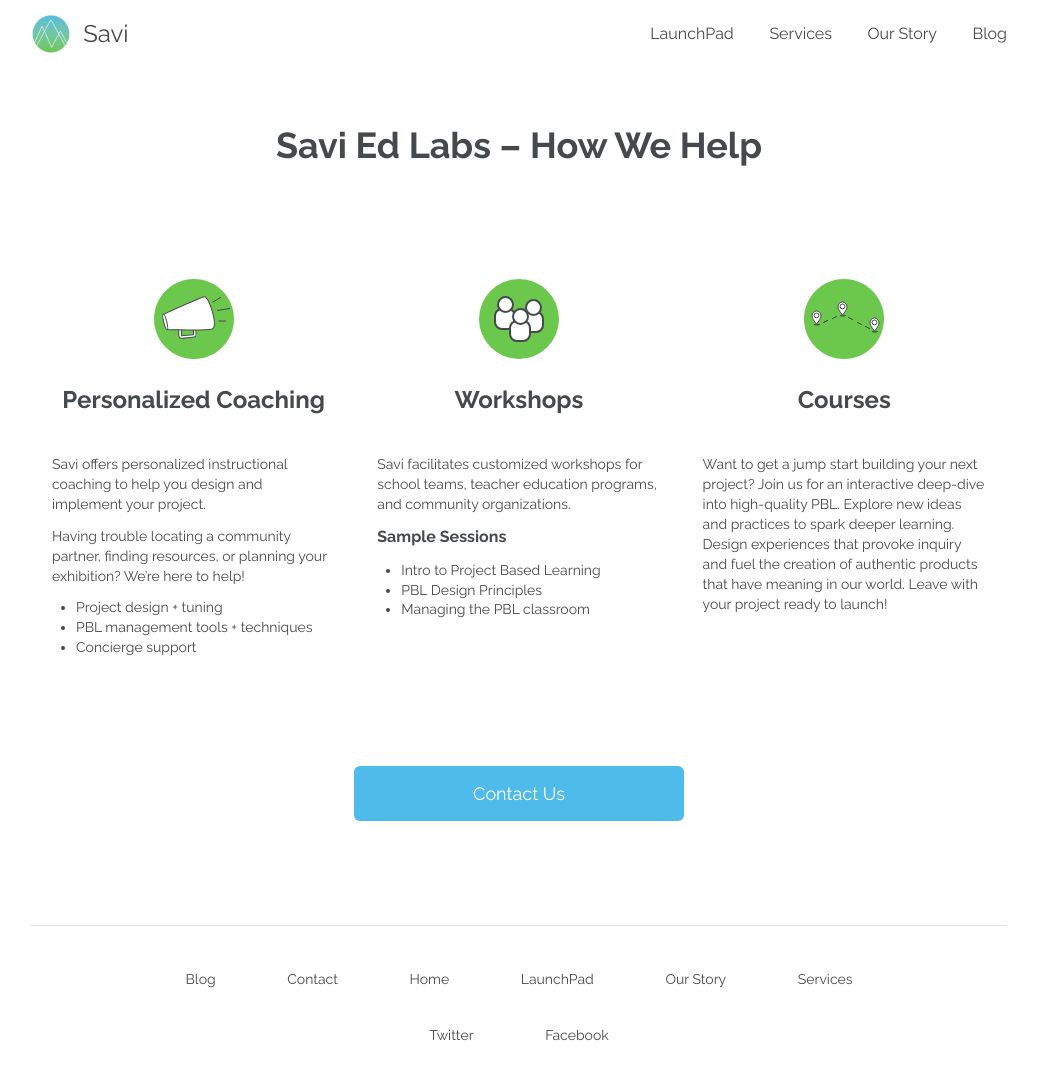
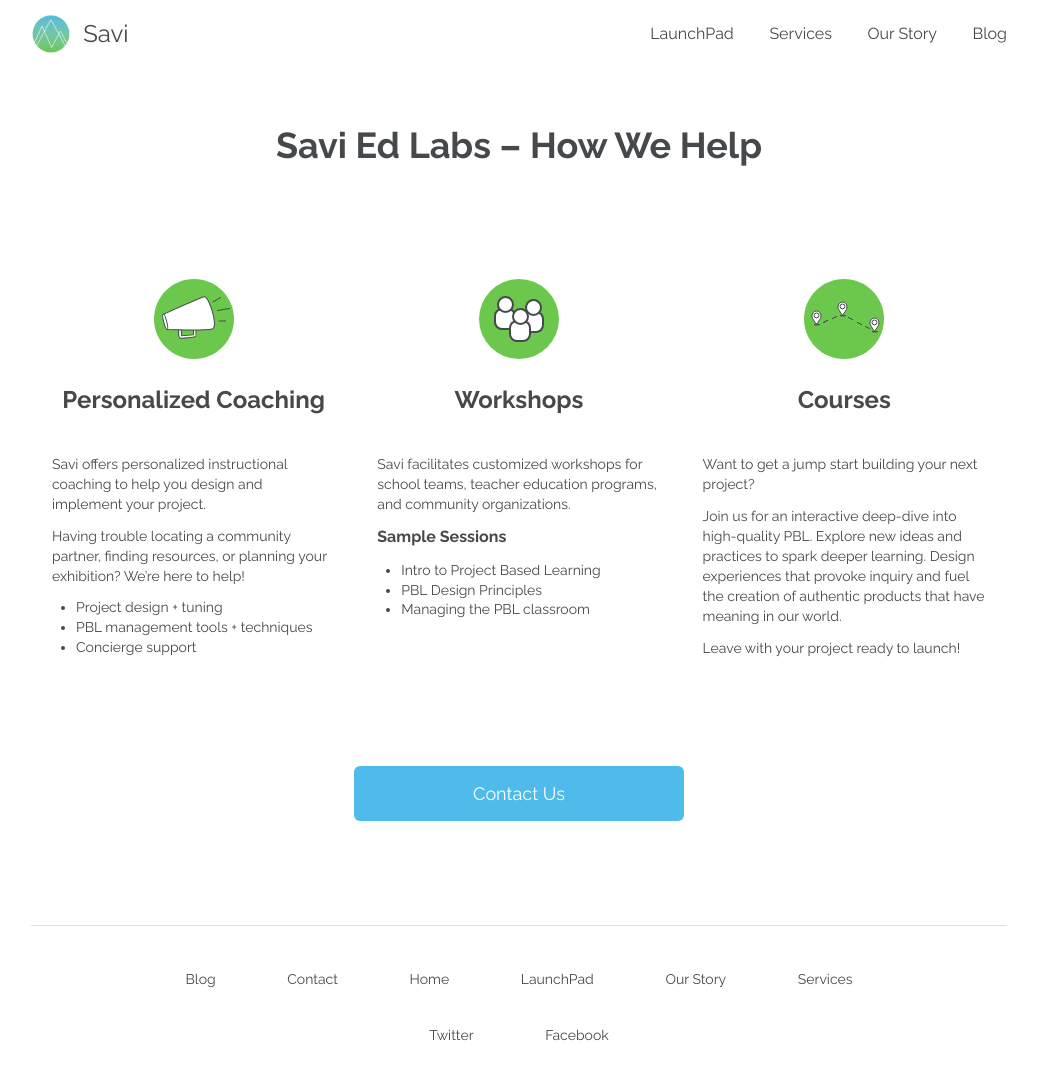
Before and after one commit to savilabs/savilabs.github.io, a Jekyll site: the page built from services.html, in a window 1280 px wide and 1122 px high. Shown: the top 1080 px of the window, without its empty margins (121-1158 px from the left). Built offline with Jekyll 4.4.1, drawn with Linux system fonts in a browser that asks for light colours; nearby versions of some CDN libraries.

Commit message:
Tweak Courses column formatting on Services page
This breaks up the paragraphs based on feedback from Peter in [this
comment](https://www.pivotaltracker.com/n/projects/1858665/stories/129631153/comments/163445961).

```diff
--- a/services.html
+++ b/services.html
@@ -63,7 +63,9 @@ layout: page
       Courses
     </h3>
 
-    <p class='service__description'>Want to get a jump start building your next project? Join us for an interactive deep-dive into high-quality PBL. Explore new ideas and practices to spark deeper learning. Design experiences that provoke inquiry and fuel the creation of authentic products that have meaning in our world. Leave with your project ready to launch!</p>
+    <p class='service__description'>Want to get a jump start building your next project?</p>
+    <p class='service__description'>Join us for an interactive deep-dive into high-quality PBL. Explore new ideas and practices to spark deeper learning. Design experiences that provoke inquiry and fuel the creation of authentic products that have meaning in our world.</p>
+    <p class='service__description'>Leave with your project ready to launch!</p>
   </div>
 </div>
 
```
